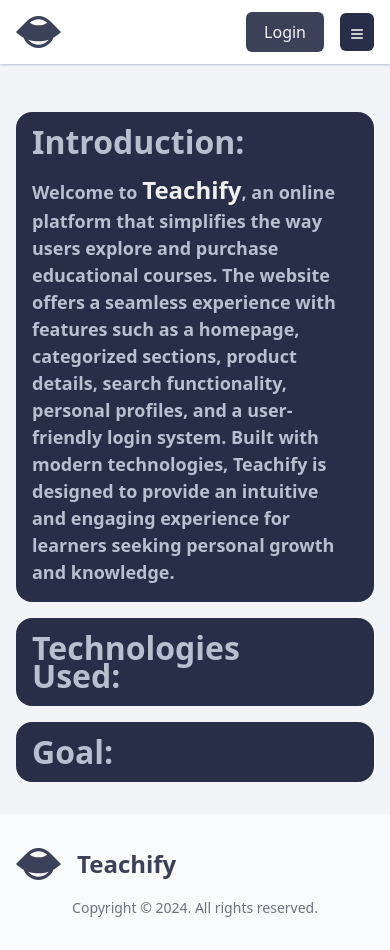
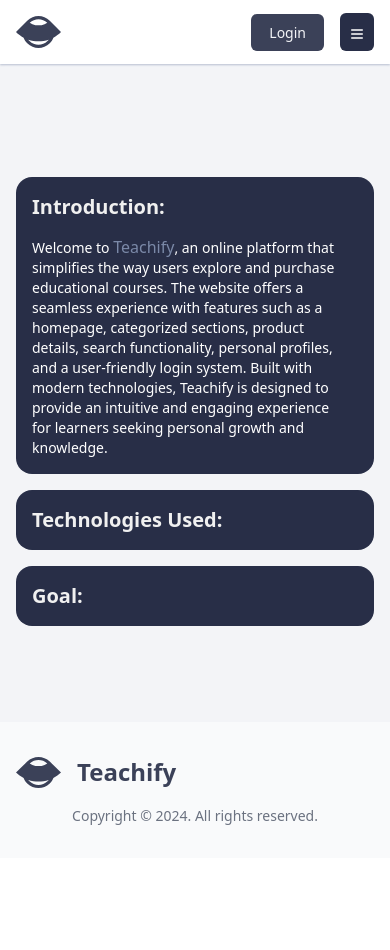
Before and after one commit to UrFavEng/Teachify, a Next.js app: page /about-us in a window 390 px wide. After the commit the page ends 858 px from the top, so only its background shows below. Built offline with nearby package versions, Linux system fonts and the light colour scheme; no server answers.

Commit message:
first commit

```diff
--- a/src/app/about-us/page.tsx
+++ b/src/app/about-us/page.tsx
@@ -14,14 +14,14 @@ const AboutUS = () => {
           />
           <div className="collapse-title text-xl font-medium">
             {" "}
-            <h1 className=" font-semibold text-[32px] text-shadowOrBorder">
+            <h1 className=" font-semibold  sm:text-[32px] text-[#f0f0f0]">
               Introduction:
             </h1>
           </div>
           <div className="collapse-content">
-            <p className=" text-[18px] font-semibold text-shadowOrBorder w-[95%]">
+            <p className=" text-[14px] sm:text-[18px] leading-[20px] sm:leading-[24px] font-medium sm:font-semibold text-white w-[95%]">
               Welcome to{" "}
-              <span className=" font-bold text-[24px] text-[#f0f0f0]">
+              <span className=" font-medium sm:font-bold text-[16px] sm:text-[24px] text-hoverColor">
                 Teachify
               </span>
               , an online platform that simplifies the way users explore and
@@ -37,40 +37,40 @@ const AboutUS = () => {
         <div className="collapse mt-4  bg-sec">
           <input title="AboutUs" type="radio" name="my-accordion-1" />
           <div className="collapse-title text-xl font-medium">
-            <h1 className=" font-semibold text-[32px] text-shadowOrBorder">
+            <h1 className=" font-semibold sm:text-[32px] text-[#f0f0f0]">
               Technologies Used:
             </h1>{" "}
           </div>
           <div className="collapse-content">
-            <p className=" text-[14px] font-semibold text-[#f3f3f3]">
+            <p className=" text-[14px] font-medium leading-[18px] sm:font-semibold text-[#f3f3f3]">
               Teachify is developed using cutting-edge web technologies to
               ensure both performance and scalability:
             </p>
-            <div className=" text-[16px] font-semibold text-shadowOrBorder w-[95%]">
+            <div className=" text-[16px] sm:font-semibold text-shadowOrBorder w-[95%]">
               <ul className=" mt-1 text-white">
-                <li>
-                  <span className=" font-bold text-[20px] text-shadowOrBorder">
+                <li className=" text-[14px] font-medium sm:text-[16px] leading-[22px] mt-1">
+                  <span className=" font-semibold sm:font-bold  text-[18px] sm:text-[20px] text-hoverColor">
                     Next.js:{" "}
                   </span>{" "}
                   For server-side rendering and a fast, SEO-friendly frontend.
                 </li>
-                <li>
+                <li className=" text-[14px] font-medium sm:text-[16px] leading-[22px] mt-1">
                   {" "}
-                  <span className=" font-bold text-[20px] text-shadowOrBorder">
+                  <span className=" font-semibold sm:font-bold text-[18px] sm:text-[20px] text-hoverColor">
                     TypeScript:
                   </span>{" "}
                   For robust and maintainable code with static typing.
                 </li>
-                <li>
+                <li className=" text-[14px] font-medium sm:text-[16px] leading-[22px] mt-1">
                   {" "}
-                  <span className=" font-bold text-[20px] text-shadowOrBorder">
+                  <span className=" font-semibold sm:font-bold text-[18px] sm:text-[20px] text-hoverColor">
                     RTK Query:
                   </span>{" "}
                   To handle state management and API calls efficiently.
                 </li>
-                <li>
+                <li className=" text-[14px] font-medium sm:text-[16px] leading-[22px] mt-1">
                   {" "}
-                  <span className=" font-bold text-[20px] text-shadowOrBorder">
+                  <span className=" font-semibold sm:font-bold text-[18px] sm:text-[20px] text-hoverColor">
                     Tailwind CSS:{" "}
                   </span>{" "}
                   For rapid UI development with responsive design and custom
@@ -83,12 +83,12 @@ const AboutUS = () => {
         <div className="collapse mt-4 bg-sec">
           <input title="AboutUs" type="radio" name="my-accordion-1" />
           <div className="collapse-title text-xl font-medium">
-            <h1 className=" font-semibold text-[32px] text-shadowOrBorder">
+            <h1 className=" font-semibold sm:text-[32px] text-[#f0f0f0]">
               Goal:
             </h1>{" "}
           </div>
           <div className="collapse-content">
-            <p className=" text-[18px] font-semibold text-shadowOrBorder w-[95%]">
+            <p className=" text-[14px] sm:text-[18px] leading-[20px] sm:leading-[24px] font-medium sm:font-semibold text-white w-[95%]">
               The main goal of Teachify is to create a platform that is not only
               functional but also elegant and professional, showcasing both
               technical and design skills. It’s meant to highlight my expertise
--- a/src/components/Header.tsx
+++ b/src/components/Header.tsx
@@ -119,7 +119,7 @@ const Header = () => {
                 ) : (
                   <>
                     <a
-                      className="block rounded-md transition-all ease-in-out bg-primary px-[18px] py-[8px] text-[16px] font-medium text-bgPrimary  hover:bg-hoverColor hover:text-primary"
+                      className="block rounded-md transition-all ease-in-out bg-primary px-[18px] py-[8px]  text-[14px] sm:text-[16px] font-medium text-bgPrimary  hover:bg-hoverColor hover:text-primary"
                       href="/sign-in"
                     >
                       Login
--- a/src/components/ProductCard.tsx
+++ b/src/components/ProductCard.tsx
@@ -169,16 +169,16 @@ const ProductCard = ({ course }: ProductCardProps) => {
       </div>
       <div className="mt-2">
         <div className=" flex items-center justify-between ">
-          <h3 className=" text-primary font-semibold text-[18px] line-clamp-1">
+          <h3 className=" text-primary font-medium sm:font-semibold sm:text-[18px] line-clamp-1">
             {course.title}
           </h3>
-          <span className=" text-[16px] font-medium text-primary">
+          <span className=" text-[14px] sm:text-[16px] font-medium text-primary">
             {course.price} $
           </span>
         </div>
-        <div className=" flex items-center gap-1 text-[14px] font-medium text-primary">
+        <div className=" capitalize flex items-center gap-1 text-[12px] sm:text-[14px] font-medium text-primary">
           <ChartBarStackedIcon size={18} color="#000" />
-          {course.category}
+          {course.category.toLowerCase()}
         </div>
       </div>
     </div>
--- a/src/components/ProductSection.tsx
+++ b/src/components/ProductSection.tsx
@@ -7,7 +7,7 @@ import { PulseLoader } from "react-spinners";
 const ProductSection = () => {
   const { data, isError, isLoading } = useGetAllProductsQuery();
   return (
-    <div id="LatestProducts" className=" container mx-auto py-8 px-4 sm:px-0 ">
+    <div id="LatestProducts" className=" container mx-auto py-8 px-4 ">
       <h1 className=" mb-6 text-[24px] font-bold text-primary">
         Our Latest Products
       </h1>
@@ -20,7 +20,7 @@ const ProductSection = () => {
         <>
           {" "}
           {isError ? (
-            <p className=" h-[28vh] font-bold text-[32px] flex items-center justify-center text-red-500">
+            <p className=" h-[28vh]  font-bold text-[32px] flex items-center justify-center text-red-500">
               Internal Server Error
             </p>
           ) : (
```
